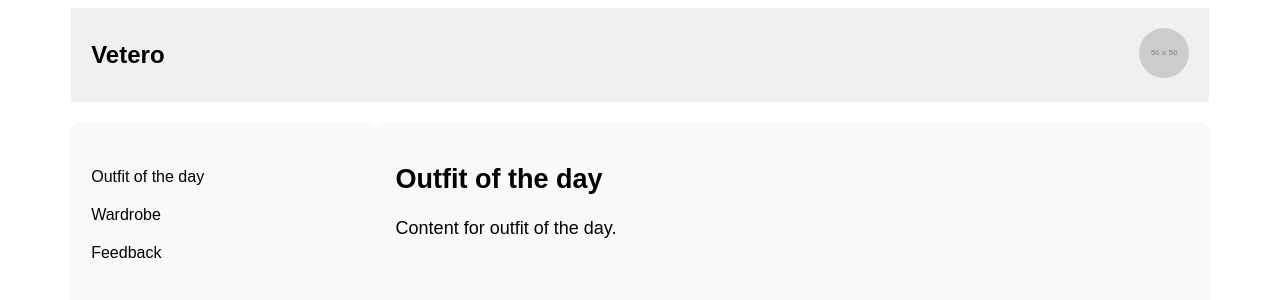
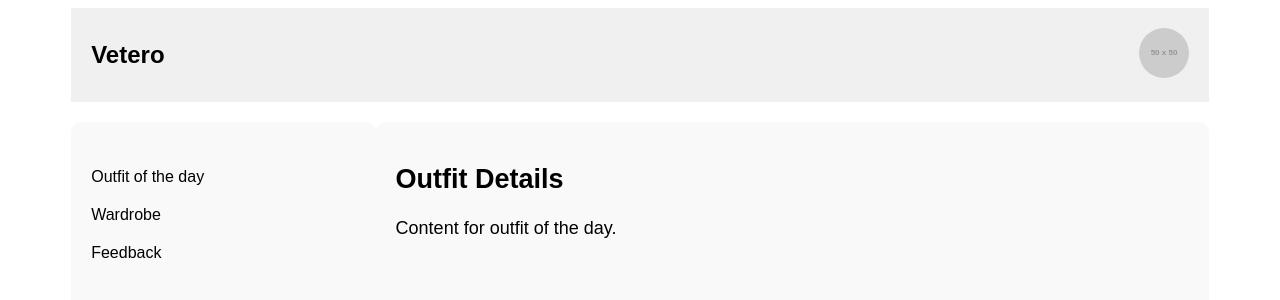
Before and after one commit to guerrerojenny/Vetero, a Vue app in the folder vetero/: page / in a window 1280 px wide. Shown: the top 300 px of the page. Built offline with nearby package versions, Linux system fonts and the light colour scheme.

Commit message:
Got rid of MainContent file and separated its contents in to 3 new files (WardrobePanel,OutfitPanel, FeedbackPanle)

```diff
--- a/vetero/src/App.vue
+++ b/vetero/src/App.vue
@@ -1,5 +1,4 @@
 <template>
-
   <div class="app-container">
     <PageHeader />
     <div class="main-layout">
@@ -8,32 +7,49 @@
           <TabsMenu @menu-selected="updateContent" />
         </div>
         <div class="extra-space">
-          <!-- You can add other left column content here -->
         </div>
       </div>
       <div class="right-column">
-        <MainContent :selectedContent="selectedContent" />
+        <component :is="currentComponent" />
       </div>
     </div>
   </div>
-
 </template>
 
 <script>
 import PageHeader from './components/PageHeader.vue';
 import TabsMenu from './components/TabsMenu.vue';
-import MainContent from './components/MainContent.vue';
+import WardrobePanel from './components/WardrobePanel.vue';
+import OutfitPanel from './components/OutfitPanel.vue';
+import FeedbackPanel from './components/FeedbackPanel.vue';
+
 
 export default {
   components: {
     PageHeader,
     TabsMenu,
-    MainContent
+    WardrobePanel,
+    FeedbackPanel,
+    OutfitPanel
   },
   data() {
     return {
       selectedContent: 'Outfit of the day'
     };
+  },
+  computed: {
+    currentComponent() {
+      switch (this.selectedContent) {
+        case 'Outfit of the day':
+          return 'OutfitPanel';
+        case 'Wardrobe':
+          return 'WardrobePanel';
+        case 'Feedback':
+          return 'FeedbackPanel';
+        default:
+          return null;
+      }
+    }
   },
   methods: {
     updateContent(content) {
@@ -42,6 +58,9 @@ export default {
   }
 };
 </script>
+
+
+
 
 <style scoped>
 .app-container {
--- /dev/null
+++ b/vetero/src/components/FeedbackPanel.vue
@@ -0,0 +1,18 @@
+<template>
+    <div class="feedback-content">
+      <h2>Feedback Details</h2>
+      <p>Content for feedback.</p>
+    </div>
+  </template>
+
+  <script>
+  export default {
+    name: 'FeedbackPanel'
+  };
+  </script>
+
+  <style scoped>
+  .feedback-content {
+    font-size: 18px;
+  }
+  </style>
--- a/vetero/src/components/MainContent.vue
+++ /dev/null
@@ -1,20 +0,0 @@
-<template>
-    <div class="content">
-      <h2>{{ selectedContent }}</h2>
-      <p v-if="selectedContent === 'Outfit of the day'">Content for outfit of the day.</p>
-      <p v-if="selectedContent === 'Wardrobe'">Content for wardrobe.</p>
-      <p v-if="selectedContent === 'Feedback'">Content for feedback.</p>
-    </div>
-  </template>
-
-  <script>
-  export default {
-    props: ['selectedContent']
-  };
-  </script>
-
-  <style scoped>
-  .content {
-    font-size: 18px;
-  }
-  </style>
--- /dev/null
+++ b/vetero/src/components/OutfitPanel.vue
@@ -0,0 +1,18 @@
+<template>
+    <div class="outfit-content">
+      <h2>Outfit Details</h2>
+      <p>Content for outfit of the day.</p>
+    </div>
+  </template>
+
+  <script>
+  export default {
+    name: 'OutfitPanel'
+  };
+  </script>
+
+  <style scoped>
+  .outfit-content {
+    font-size: 18px;
+  }
+  </style>
--- /dev/null
+++ b/vetero/src/components/WardrobePanel.vue
@@ -0,0 +1,18 @@
+<template>
+  <div class="wardrobe-content">
+    <h2>Wardrobe Details</h2>
+    <p>Content for wardrobe.</p>
+  </div>
+</template>
+
+<script>
+export default {
+  name: 'WardrobePanel'
+};
+</script>
+
+<style scoped>
+.wardrobe-content {
+  font-size: 18px;
+}
+</style>
```
